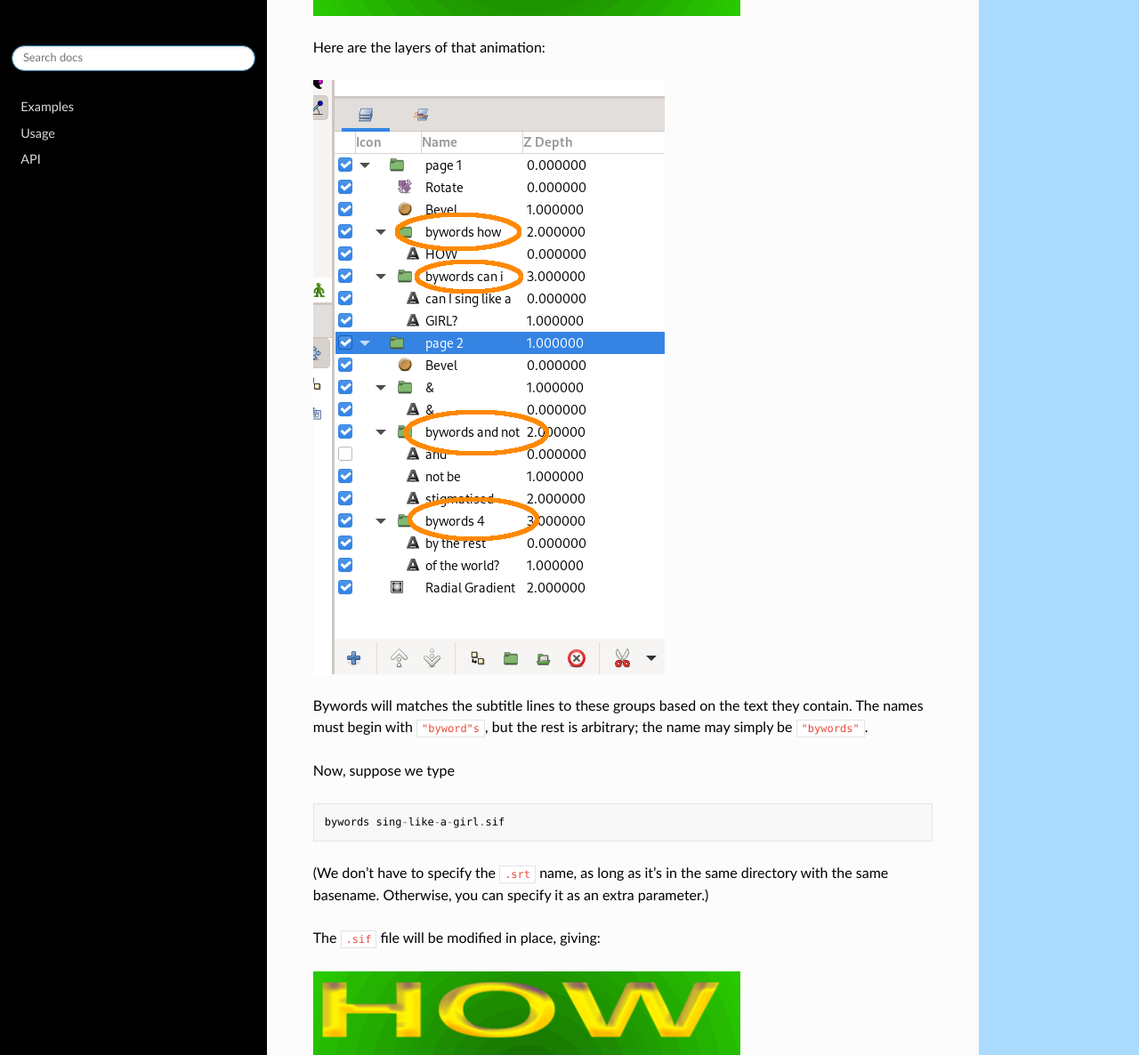
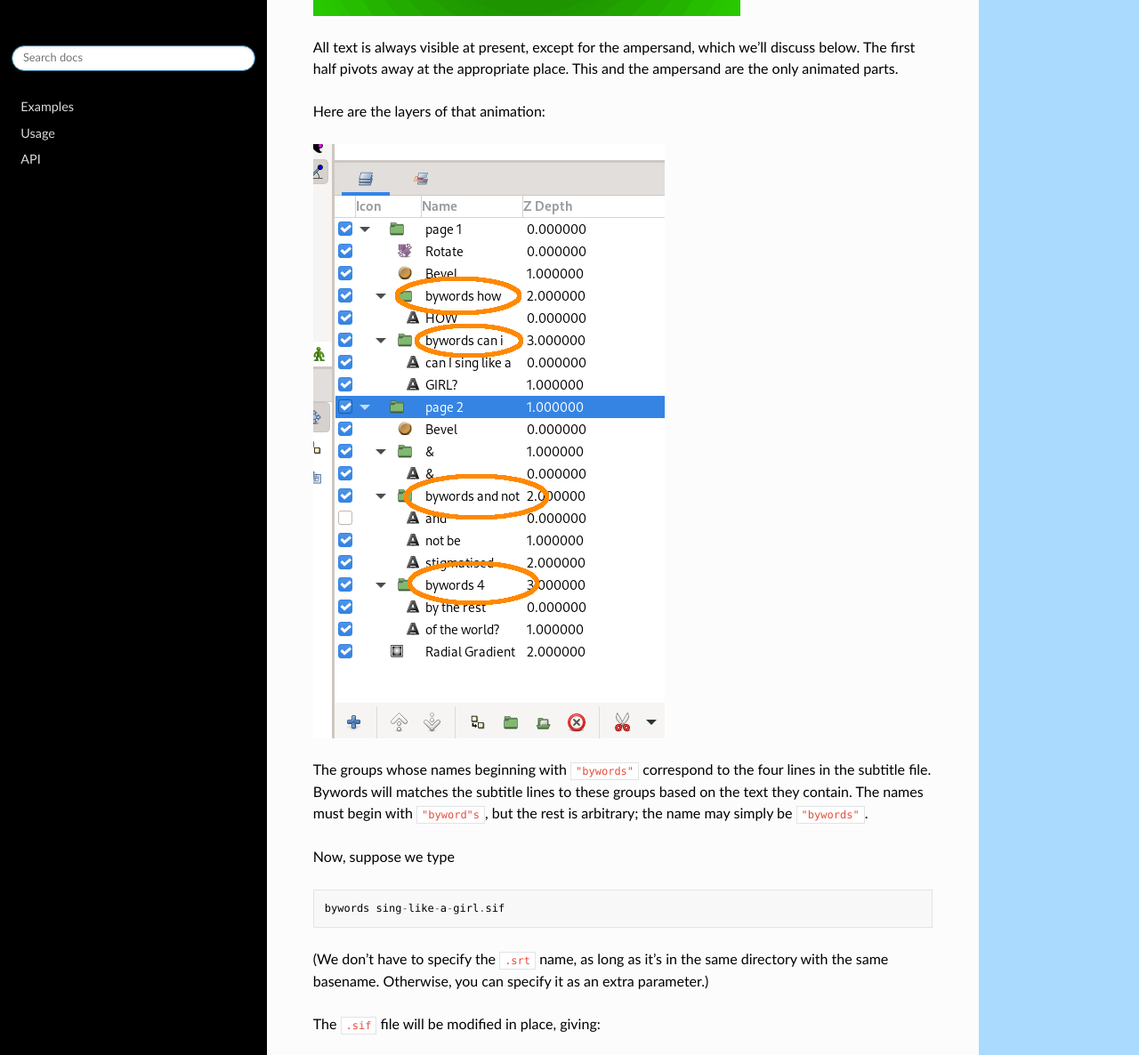
Before and after one commit to marnanel/sangfroid, a Sphinx documentation site: the page built from docs/bywords/README.md, in a window 1280 px wide and 1400 px high, scrolled down 1246 px. Shown: the part 214-1400 px from the top of the window at 89% size. Built offline with Sphinx 7.4.7 and the Read the Docs theme 2.0.0, drawn with Linux system fonts in a browser that asks for light colours; some of the changed text lies outside the part shown.

Commit message:
Alt text wasn't visible; make the file make sense if you can't see it

````diff
--- a/docs/bywords/README.md
+++ b/docs/bywords/README.md
@@ -37,11 +37,13 @@
 
 ![The basic animation. All text is always visible, except for the ampersand, which we'll discuss below. The first line pivots away at the appropriate place. This and the ampersand are the only animated parts.](sing-before.gif)
 
+All text is always visible at present, except for the ampersand, which we'll discuss below. The first half pivots away at the appropriate place. This and the ampersand are the only animated parts.
+
 Here are the layers of that animation:
 
 ![The layers pane in Synfig Studio. Four groups (highlighted) have names beginning `"bywords"`. These correspond to the four lines in the subtitle file.](layers.png)
 
-Bywords will matches the subtitle lines to these groups based on the text they contain. The names must begin with `"byword"s`, but the rest is arbitrary; the name may simply be `"bywords"`.
+The groups whose names beginning with `"bywords"` correspond to the four lines in the subtitle file. Bywords will matches the subtitle lines to these groups based on the text they contain. The names must begin with `"byword"s`, but the rest is arbitrary; the name may simply be `"bywords"`.
 
 Now, suppose we type
 ```
@@ -97,4 +99,6 @@
 
 ![Synfig Studio, with the "and" layer selected. The time cursor is on the waypoint which brings in the word "and"...](and-layer-1.png)
 
-![...and now we have the "&" layer selected. We add a new waypoint manually, at the same position.](and-layer-2.png)
+and add a new waypoint to the "&" layer manually, at the same position.
+
+![Now we have the "&" layer selected.](and-layer-2.png)
````
